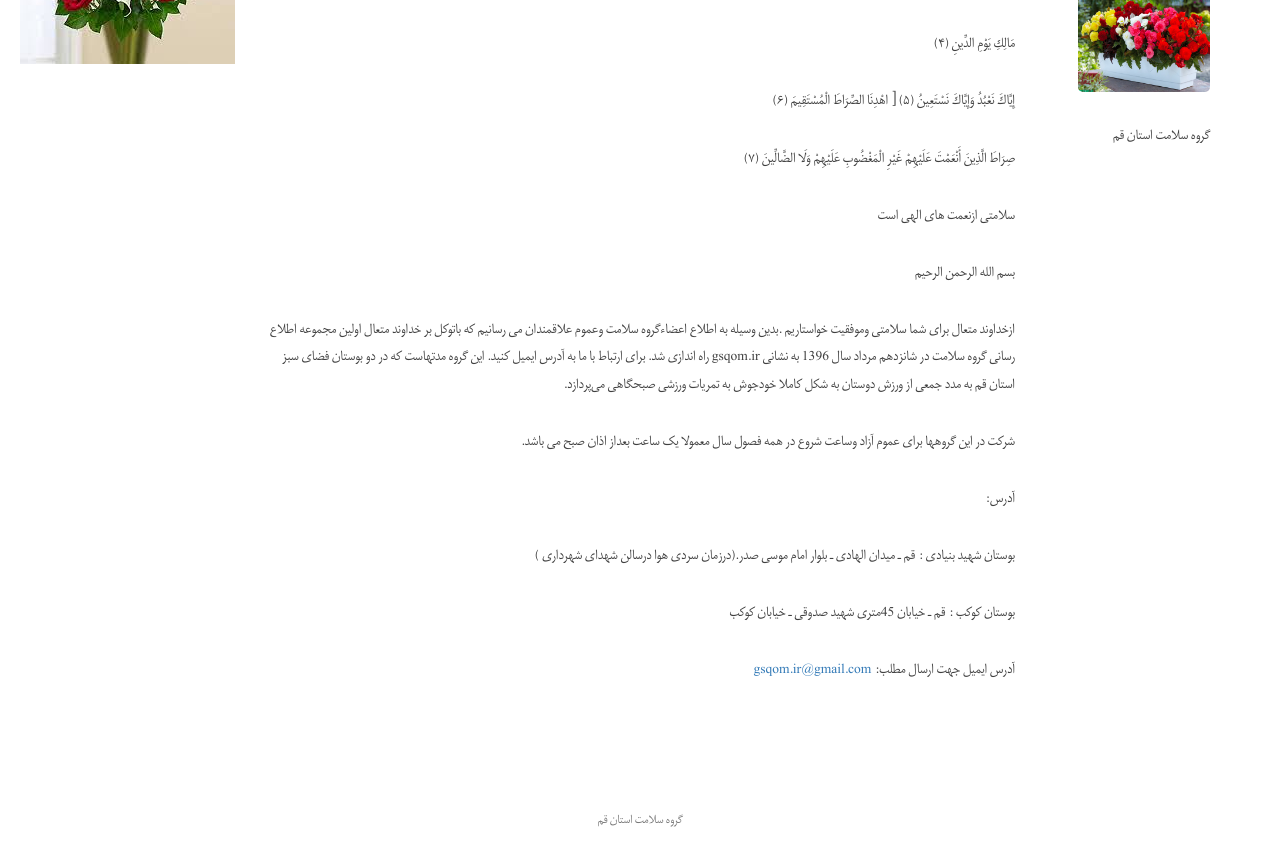
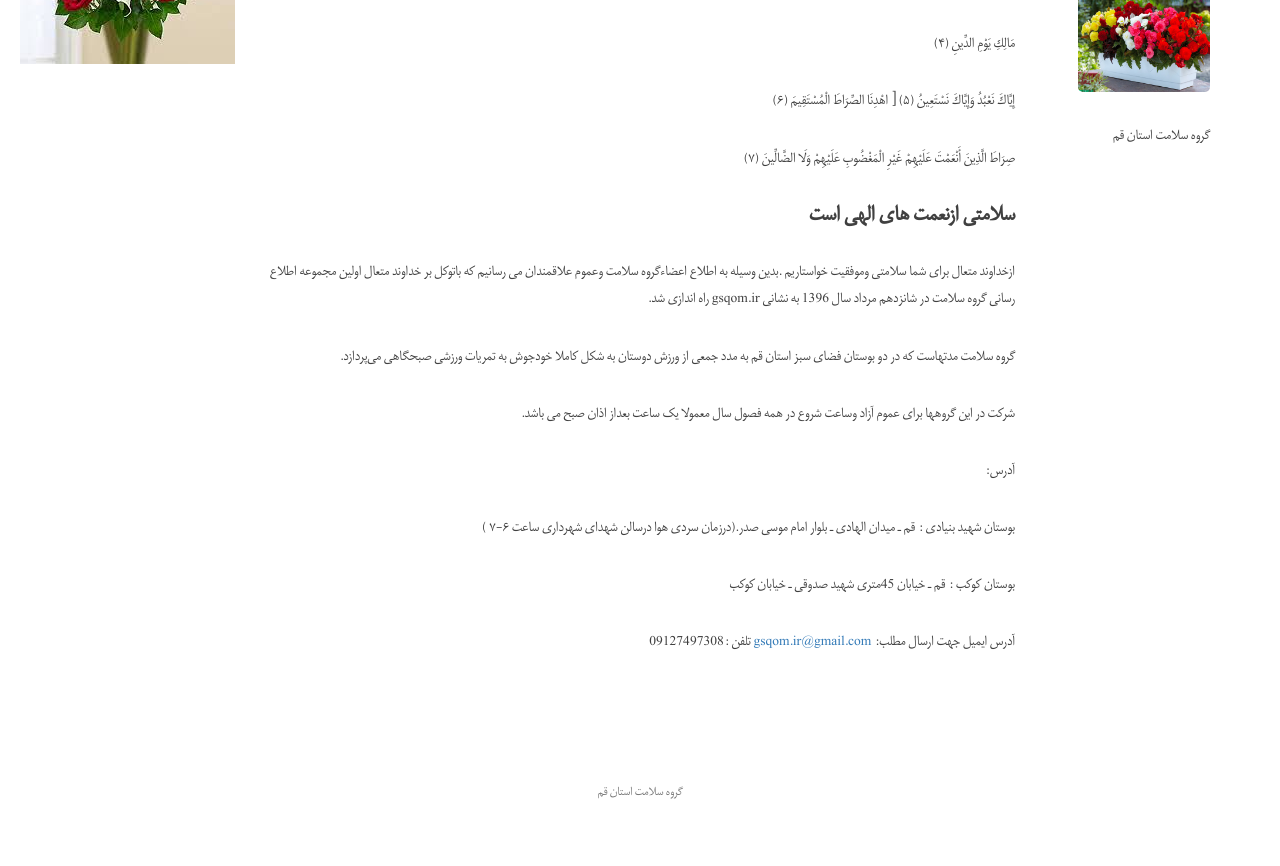
Before and after one commit to grouh-salamat/grouh-salamat.github.io, a Jekyll site: the page built from about.html, in a window 1280 px wide and 900 px high, scrolled down 675 px. Shown: the top 866 px of the window. Built offline with Jekyll 4.4.1, drawn with Linux system fonts in a browser that asks for light colours.

Commit message:
Update en.md

```diff
--- a/_includes/about/en.md
+++ b/_includes/about/en.md
@@ -14,21 +14,20 @@
 
 صِرَاطَ الَّذِينَ أَنْعَمْتَ عَلَيْهِمْ غَيْرِ الْمَغْضُوبِ عَلَيْهِمْ وَلَا الضَّالِّينَ ﴿۷﴾
 
-سلامتی ازنعمت های الهی است
+<h3>سلامتی ازنعمت های الهی است</h3>
+ازخداوند متعال برای شما سلامتی وموفقیت خواستاریم .بدین وسیله به اطلاع اعضاءگروه سلامت وعموم علاقمندان می رسانیم که باتوکل بر خداوند متعال اولین مجموعه اطلاع رسانی گروه سلامت
+در شانزدهم مرداد سال 1396 به نشانی gsqom.ir راه اندازی شد.
 
-بسم الله الرحمن الرحیم
-
-ازخداوند متعال برای شما سلامتی وموفقیت خواستاریم .بدین وسیله به اطلاع اعضاءگروه سلامت وعموم علاقمندان می رسانیم که باتوکل بر خداوند متعال اولین مجموعه اطلاع رسانی گروه سلامت
-در شانزدهم مرداد سال 1396 به نشانی gsqom.ir راه اندازی شد. برای ارتباط با ما به آدرس ایمیل کنید.
-این گروه مدتهاست که در دو بوستان فضای سبز استان قم به مدد جمعی از ورزش دوستان به شکل کاملا خودجوش به تمریات ورزشی صبحگاهی می‌پردازد.
+ گروه سلامت مدتهاست که در دو بوستان فضای سبز استان قم به مدد جمعی از ورزش دوستان به شکل کاملا خودجوش به تمریات ورزشی صبحگاهی می‌پردازد.
 
 شرکت در این گروهها برای عموم آزاد وساعت شروع در همه فصول سال  معمولا یک ساعت بعداز اذان صبح می باشد.
 
 آدرس:
 
-بوستان شهید بنیادی : قم ـ میدان الهادی ـ بلوار امام موسی صدر.(درزمان سردی هوا درسالن شهدای شهرداری  )
+بوستان شهید بنیادی : قم ـ میدان الهادی ـ بلوار امام موسی صدر.(درزمان سردی هوا درسالن شهدای شهرداری ساعت ۶-۷  )
 
 بوستان کوکب : قم ـ خیابان 45متری شهید صدوقی  ـ خیابان کوکب
 
 آدرس ایمیل جهت ارسال مطلب:
 <a href="mailto:gsqom.ir@gmial.com">gsqom.ir@gmail.com<a/>
+تلفن :09127497308
```
